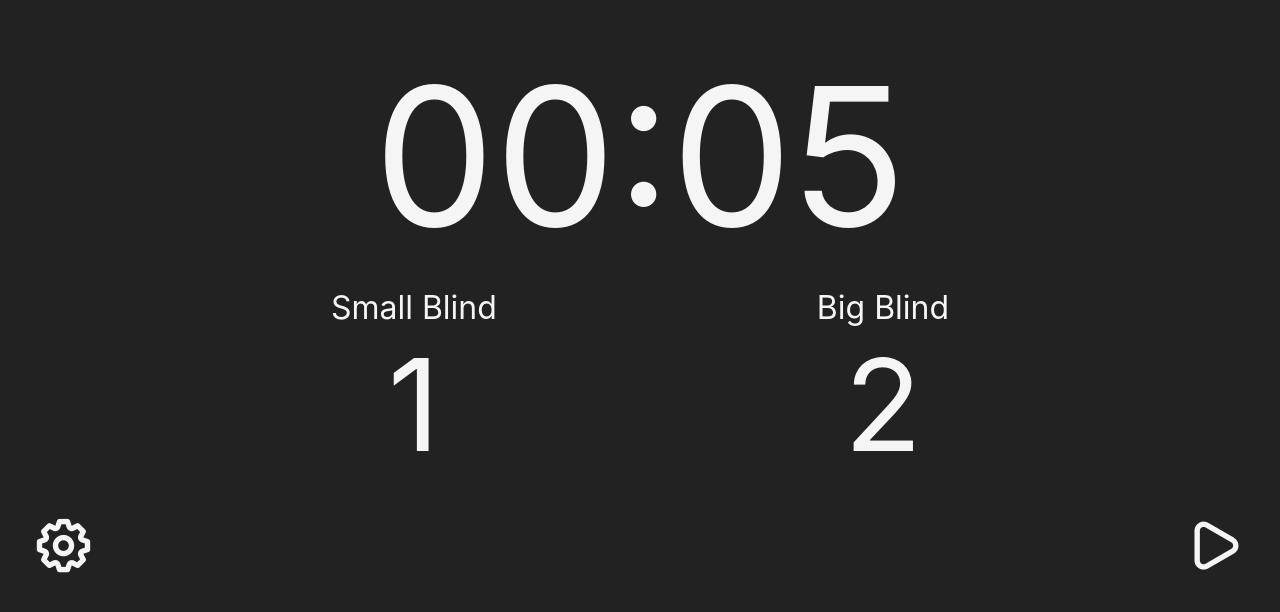
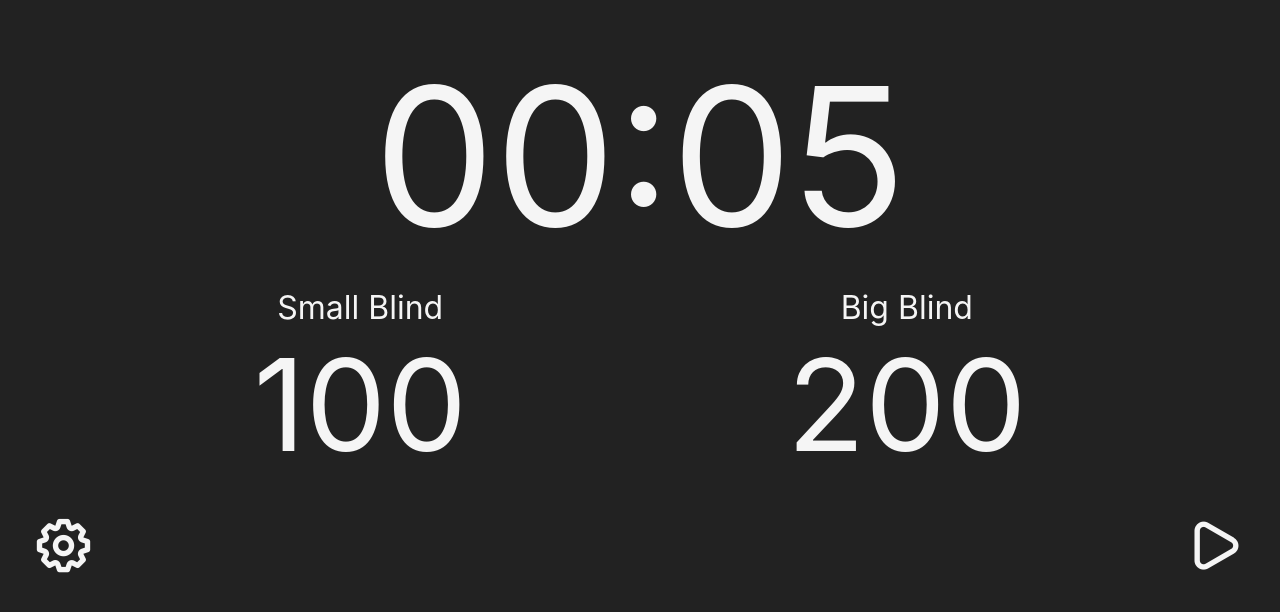
Before and after one commit to domifar/PokertimerClient, a React (Vite) app: page / in a window 1280 px wide. Shown: the top 612 px of the page. Built offline with nearby package versions, Linux system fonts and the light colour scheme.

Commit message:
timer, blinds

```diff
--- a/src/App.jsx
+++ b/src/App.jsx
@@ -7,14 +7,14 @@ import Settings from './components/Settings'
 function App() {
   const [time, setTime] = useState(1)
   const [isPaused, setIsPaused] = useState(true)
-  const [blind, setBlind] = useState(null)
-  const [blinds, setBlinds] = useState(null)
+  const [index, setIndex] = useState(0)
+  const [blinds, setBlinds] = useState([100, 200])
 
   return (
     <>
       <div id='main'>
-        <Timer time={time} stopTimer={isPaused} setBlind={setBlind} blinds={blinds}/>
-        <Blinds blind={blind}/>
+        <Timer time={time} stopTimer={isPaused} setIndex={setIndex} blinds={blinds} arrayLengh={blinds.length}/>
+        <Blinds blind={blinds[index]}/>
         <Settings time={time} setNewTime={setTime} setIsPaused={setIsPaused} setBlinds={setBlinds}/>
       </div>
     </>
--- a/src/components/Timer.jsx
+++ b/src/components/Timer.jsx
@@ -4,11 +4,9 @@ import React, { useEffect, useState } from 'react'
 const Timer = (params) => {
     const [time, setTime] = useState(null)
     const [isPaused, setIsPaused] = useState(null)
-    const [blinds, setBlinds] = useState([1, 2])
     const [blindIdex, setBlindIndex] = useState(0)
 
     useEffect(() => {
-        // setTime(parseInt(params.time * 60, 10))
         setTime(5)
     }, [params.time])
 
@@ -17,12 +15,10 @@ const Timer = (params) => {
     }, [params.stopTimer])
 
     useEffect(() => {
-        setBlinds(params.blinds)
-    }, [params.blinds])
-
-    useEffect(() => {
-        params.setBlind(blinds[0])
-    }, [])
+        if (blindIdex < params.arrayLengh) {
+            params.setIndex(blindIdex)
+        }
+    }, [blindIdex, params])
 
     useEffect(() => {
         if (isPaused) return
@@ -30,15 +26,7 @@ const Timer = (params) => {
         const timerInterval = setInterval(() => {
             setTime((prevTime) => {
                 if (prevTime <= 1) {
-                    setBlindIndex((prevIndex) => {
-                        if (prevIndex >= blinds.length - 1) {
-                            return prevIndex
-                        } else {
-                            return prevIndex + 1
-                        }
-                    })
-                    params.setBlind(blinds[blindIdex])
-                    // setTime(parseInt(params.time * 60, 10))
+                    setBlindIndex((prevIndex) => Math.min(prevIndex + 1, params.arrayLengh - 1))
                     setTime(5)
                     clearInterval(timerInterval)
                     return 0
```
